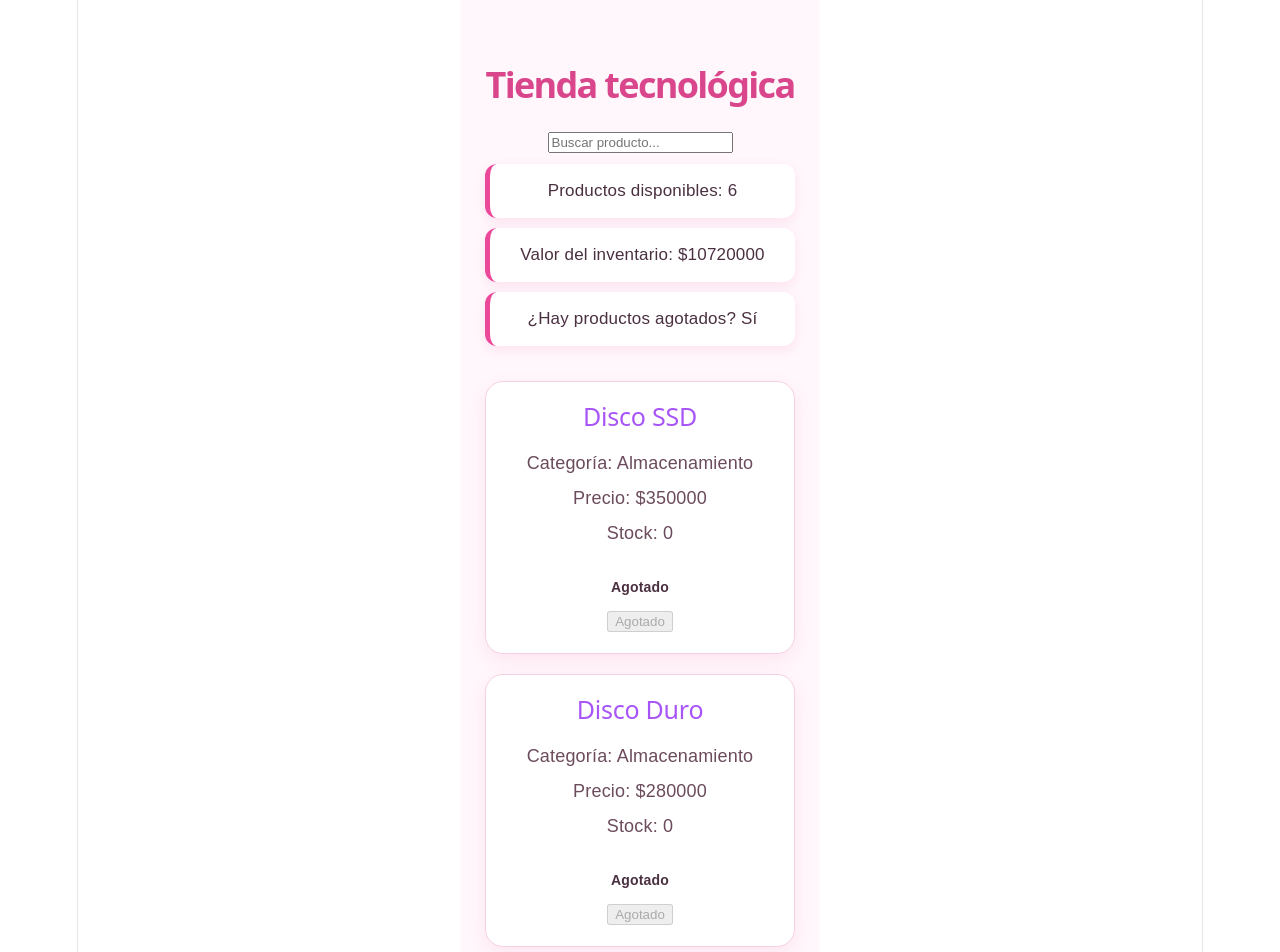
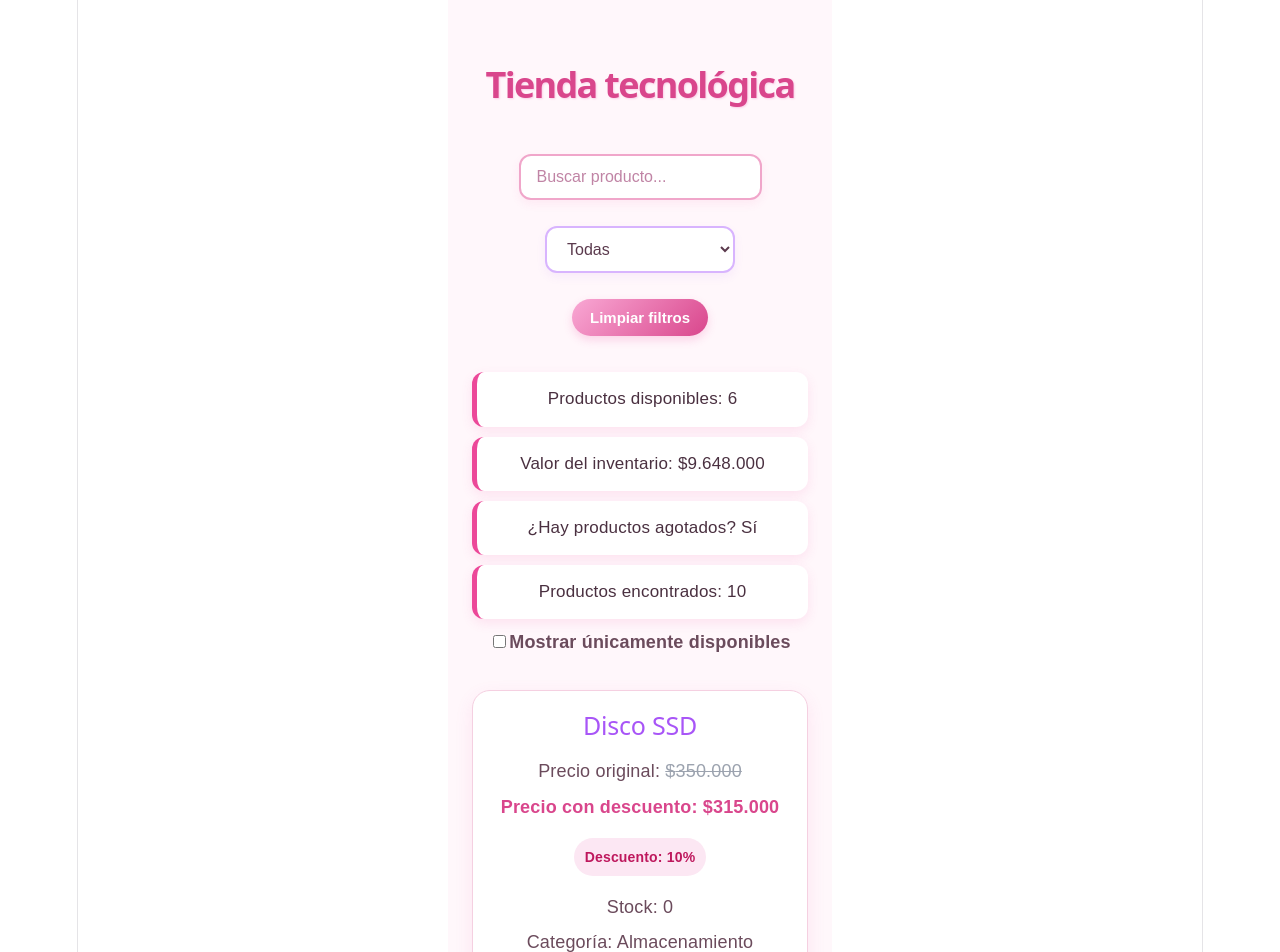
Before and after one commit to ch-Susa/react-js-ficha-3409609-Geidy-Susa, a React (Vite) app: page / in a window 1280 px wide. Shown: the top 952 px of the page. Built offline with nearby package versions, Linux system fonts and the light colour scheme.

Commit message:
feat: agregar filtros interactivos al catalogo

```diff
--- a/src/App.css
+++ b/src/App.css
@@ -1,245 +1,223 @@
-/* ==============================
-   ESTILO GENERAL
-================================= */
-
 .contenedor {
   max-width: 1100px;
   margin: 0 auto;
   padding: 40px 24px;
-
   font-family: Arial, sans-serif;
-
   background: #fff7fb;
-
   min-height: 100vh;
-
   color: #4a3040;
 }
 
-
-/* ==============================
-   TÍTULO PRINCIPAL
-================================= */
-
 .contenedor h1 {
   text-align: center;
-
   margin-bottom: 30px;
-
   color: #d9468c;
-
   font-size: 36px;
-
   font-weight: bold;
+  text-shadow: 1px 1px 2px #fbcfe8;
 }
 
+.contenedor input[type="text"] {
+  padding: 12px 16px;
+  border: 2px solid #f0a6ca;
+  border-radius: 12px;
+  background: #ffffff;
+  color: #5b3a4d;
+  font-size: 16px;
+  outline: none;
+  transition: 0.2s ease;
+  box-shadow: 0 4px 10px rgba(236, 72, 153, 0.08);
+}
 
-/* ==============================
-   INFORMACIÓN
-================================= */
+.contenedor input[type="text"]:focus {
+  border-color: #d9468c;
+  box-shadow: 0 0 0 3px rgba(236, 72, 153, 0.15);
+}
+
+.contenedor input[type="text"]::placeholder {
+  color: #c084a5;
+}
+
+.filtro-categoria,
+.contenedor select {
+  padding: 12px 16px;
+  border: 2px solid #d8b4fe;
+  border-radius: 12px;
+  background: #ffffff;
+  color: #5b3a4d;
+  font-size: 16px;
+  cursor: pointer;
+  outline: none;
+  transition: 0.2s ease;
+  box-shadow:0 4px 10px rgba(168, 85, 247, 0.08);
+}
+
+.filtro-categoria:hover,
+.contenedor select:hover {
+  border-color: #a855f7;
+}
+
+.filtro-categoria:focus,
+.contenedor select:focus {
+  border-color: #a855f7;
+  box-shadow: 0 0 0 3px rgba(168, 85, 247, 0.15);
+}
+
+.btn-limpiar {
+  padding: 10px 18px;
+  border: none;
+  border-radius: 20px;
+  background:linear-gradient(135deg, #f9a8d4, #d9468c);
+  color: #ffffff;
+  font-size: 15px;
+  font-weight: bold;
+  cursor: pointer;
+  box-shadow:0 4px 10px rgba(236, 72, 153, 0.20);
+  transition:
+    transform 0.2s ease,
+    box-shadow 0.2s ease,
+    background 0.2s ease;
+}
+
+.btn-limpiar:hover {
+  background:
+    linear-gradient(135deg, #ec4899, #c02678);
+  transform: translateY(-2px);
+  box-shadow:0 7px 15px rgba(236, 72, 153, 0.25);
+}
+
+.btn-limpiar:active {
+  transform: scale(0.96);
+}
 
 .contenedor > p {
   background: #ffffff;
-
   padding: 14px 18px;
-
   margin: 10px 0;
-
   border-radius: 12px;
-
   border-left: 5px solid #ec4899;
-
-  box-shadow: 0 4px 12px rgba(236, 72, 153, 0.12);
-
+  box-shadow:0 4px 12px rgba(236, 72, 153, 0.12);
   font-size: 17px;
 }
 
+.contenedor label {
+  color: #6b4b5c;
+  font-weight: 600;
+  cursor: pointer;
+}
 
-/* ==============================
-   SECCIONES
-================================= */
+.contenedor label input[type="checkbox"] {
+  accent-color: #d9468c;
+  cursor: pointer;
+}
 
 .contenedor section {
   margin-top: 35px;
 }
 
-
 .contenedor section h2 {
   color: #a855f7;
-
   margin-bottom: 18px;
-
   font-size: 25px;
 }
 
-
-/* ==============================
-   PRODUCTOS
-================================= */
-
 .productos {
   display: grid;
-
-  grid-template-columns:
-    repeat(auto-fit, minmax(220px, 1fr));
-
+  grid-template-columns: repeat(auto-fit, minmax(220px, 1fr));
   gap: 20px;
 }
 
-
-/* ==============================
-   TARJETAS DE PRODUCTOS
-================================= */
-
 .producto-card {
+  position: relative;
   border: 1px solid #f5d0e1;
-
   border-radius: 18px;
-
   padding: 20px;
-
   background: #ffffff;
-
-  box-shadow:
-    0 6px 18px rgba(236, 72, 153, 0.10);
-
+  box-shadow:0 6px 18px rgba(236, 72, 153, 0.10);
   transition:
     transform 0.2s ease,
-    box-shadow 0.2s ease;
+    box-shadow 0.2s ease,
+    border-color 0.2s ease;
 }
-
 
 .producto-card:hover {
   transform: translateY(-5px);
-
-  box-shadow:
-    0 12px 25px rgba(236, 72, 153, 0.18);
+  border-color: #f0a6ca;
+  box-shadow:0 12px 25px rgba(236, 72, 153, 0.18);
 }
-
-
-/* ==============================
-   NOMBRE DEL PRODUCTO
-================================= */
 
 .producto-card h2 {
   margin-top: 0;
-
   margin-bottom: 15px;
-
   color: #c02678;
-
   font-size: 21px;
 }
 
-
-/* ==============================
-   INFORMACIÓN DEL PRODUCTO
-================================= */
-
 .producto-card p {
   margin: 9px 0;
-
   color: #6b4b5c;
 }
 
-
-/* ==============================
-   ESTADO DEL PRODUCTO
-================================= */
-
-.producto-card strong {
-  display: inline-block;
-
-  margin-top: 12px;
-
-  padding: 7px 12px;
-
-  border-radius: 20px;
-
-  font-size: 14px;
+.producto-card s {
+  color: #9ca3af;
 }
 
+.producto-card .precio-descuento {
+  color: #d9468c;
+  font-size: 18px;
+  font-weight: bold;
+}
 
-/* PRODUCTO DISPONIBLE */
+.producto-card .descuento {
+  display: inline-block;
+  padding: 6px 11px;
+  border-radius: 20px;
+  background: #fce7f3;
+  color: #be185d;
+  font-size: 14px;
+  font-weight: bold;
+}
+
+.producto-card .disponible,
+.producto-card .agotado {
+  display: inline-block;
+  margin-top: 12px;
+  padding: 7px 12px;
+  border-radius: 20px;
+  font-size: 14px;
+  font-weight: bold;
+}
 
 .producto-card .disponible {
   background: #fce7f3;
-
   color: #be185d;
 }
 
-
-/* PRODUCTO AGOTADO */
-
 .producto-card .agotado {
   background: #ede9fe;
-
   color: #7c3aed;
 }
 
-
-/* ==============================
-   FILTRO DE CATEGORÍA
-================================= */
-
-.filtro-categoria {
-  width: 100%;
-
-  max-width: 350px;
-
-  padding: 12px 16px;
-
-  margin-bottom: 10px;
-
-  border: 2px solid #f0a6ca;
-
-  border-radius: 12px;
-
+.productos > p {
+  padding: 20px;
+  border-radius: 15px;
   background: #ffffff;
-
-  color: #5b3a4d;
-
-  font-size: 16px;
-
-  cursor: pointer;
-
-  outline: none;
-
-  transition: 0.2s ease;
+  color: #a855f7;
+  text-align: center;
+  box-shadow:
+    0 5px 15px rgba(168, 85, 247, 0.10);
 }
 
-
-.filtro-categoria:hover {
-  border-color: #d9468c;
-}
-
-
-.filtro-categoria:focus {
-  border-color: #d9468c;
-
-  box-shadow:
-    0 0 0 3px rgba(236, 72, 153, 0.15);
-}
-
-
-/* ==============================
-   VERSIÓN PARA CELULAR
-================================= */
-
 @media (max-width: 600px) {
-
   .contenedor {
     padding: 25px 15px;
   }
-
   .contenedor h1 {
     font-size: 28px;
   }
-
   .productos {
     grid-template-columns: 1fr;
   }
-
   .filtro-categoria {
     max-width: 100%;
   }
--- a/src/App.jsx
+++ b/src/App.jsx
@@ -1,62 +1,169 @@
 import ProductoCard from './components/ProductoCard';
 import { productos } from './data/productos';
 import './App.css';
-import { useState } from 'react';
+import { useState } from "react";
 
 function App() {
-  const [busqueda, setBusqueda] = useState('');
 
-  const disponibles = productos.filter(
+  const [busqueda, setBusqueda] = useState("");
+  const [soloDisponibles, setSoloDisponibles] = useState(false);
+  const [categoria, setCategoria] = useState("Todas");
+
+  // Descuento utilizando map()
+  const productosConDescuento = productos.map(producto => ({
+    ...producto,
+    descuento: 10,
+    precioFinal: producto.precio * 0.90
+  }));
+
+  const disponibles = productosConDescuento.filter(
     producto => producto.stock > 0
   );
 
-  const valorInventario = productos.reduce(
-    (total, producto) => total + producto.precio * producto.stock,
+  const valorInventario = productosConDescuento.reduce(
+    (total, producto) =>
+      total + producto.precioFinal * producto.stock,
     0
   );
 
-  const hayAgotados = productos.some(
+  const hayAgotados = productosConDescuento.some(
     producto => producto.stock === 0
   );
 
-  const productosFiltrados = productos.filter(producto =>
-    producto.nombre.toLowerCase().includes(busqueda.toLowerCase())
-  );
+  const productosFiltrados = productosConDescuento.filter(producto => {
 
+    const coincideNombre =
+      producto.nombre
+        .toLowerCase()
+        .includes(busqueda.toLowerCase());
 
+    const coincideCategoria =
+      categoria === "Todas" ||
+      producto.categoria === categoria;
+
+    const coincideStock =
+      !soloDisponibles ||
+      producto.stock > 0;
+
+    return (
+      coincideNombre &&
+      coincideCategoria &&
+      coincideStock
+    );
+  });
+
+  // Limpiar filtros
+  const limpiarFiltros = () => {
+    setBusqueda("");
+    setCategoria("Todas");
+    setSoloDisponibles(false);
+  };
 
   return (
     <main className="contenedor">
 
       <h1>Tienda tecnológica</h1>
 
+      <br />
+
       <input
         type="text"
         placeholder="Buscar producto..."
         value={busqueda}
-        onChange={(evento) => setBusqueda(evento.target.value)}
+        onChange={(evento) => {
+          setBusqueda(evento.target.value);
+        }}
       />
+
+      <br /><br />
+
+      <select
+        value={categoria}
+        onChange={(evento) =>
+          setCategoria(evento.target.value)
+        }
+      >
+
+        <option value="Todas">Todas</option>
+        <option value="Accesorios">Accesorios</option>
+        <option value="Almacenamiento">Almacenamiento</option>
+        <option value="Audio">Audio</option>
+        <option value="Oficina">Oficina</option>
+        <option value="Pantallas">Pantallas</option>
+        <option value="Perifericos">Periféricos</option>
+        <option value="Componentes">Componentes</option>
+        <option value="Fabricación aditiva">
+          Fabricación aditiva
+        </option>
+
+      </select>
+
+      <br /><br />
+
+      {/* BOTÓN LIMPIAR FILTROS */}
+      <button
+        className="btn-limpiar"
+        onClick={limpiarFiltros}
+      >
+        Limpiar filtros
+      </button>
+
+      <br /><br />
 
       <p>Productos disponibles: {disponibles.length}</p>
 
-      <p>Valor del inventario: ${valorInventario}</p>
+      <p>
+        Valor del inventario: $
+        {valorInventario.toLocaleString("es-CO")}
+      </p>
 
       <p>
-        ¿Hay productos agotados? {hayAgotados ? 'Sí' : 'No'}
+        ¿Hay productos agotados?{" "}
+        {hayAgotados ? "Sí" : "No"}
       </p>
 
+      <p>
+        Productos encontrados: {productosFiltrados.length}
+      </p>
+
+      <label>
+        <input
+          type="checkbox"
+          checked={soloDisponibles}
+          onChange={(evento) =>
+            setSoloDisponibles(evento.target.checked)
+          }
+        />
+
+        Mostrar únicamente disponibles
+      </label>
+
       <section className="productos">
+
         {productosFiltrados.map(producto => (
           <ProductoCard
             key={producto.id}
             producto={producto}
           />
         ))}
-{
-  productosFiltrados.length === 0
-    ? <p>No se encontraron productos.</p>
-    : null
-}
+
+        {productosFiltrados.length === 0 && (
+          <p>No se encontraron productos.</p>
+        )}
+
+      </section>
+
+      <section className="productos">
+
+        <h2>Productos disponibles</h2>
+
+        {disponibles.map(producto => (
+          <ProductoCard
+            key={producto.id}
+            producto={producto}
+          />
+        ))}
+
       </section>
 
     </main>
--- a/src/components/ProductoCard.jsx
+++ b/src/components/ProductoCard.jsx
@@ -1,40 +1,46 @@
 function ProductoCard({ producto }) {
-  const {
-    nombre,
-    precio,
-    categoria,
-    stock
-  } = producto;
 
-  const estado =
-    stock > 0
-      ? "Disponible"
-      : "Agotado";
-
-  const mostrarProducto = () => {
-    alert(`Seleccionaste ${nombre}`);
+  const formatearPrecio = precio => {
+    return precio.toLocaleString("es-CO");
   };
 
   return (
     <article className="producto-card">
-      <h2>{nombre}</h2>
 
-      <p>Categoría: {categoria}</p>
+      <h2>{producto.nombre}</h2>
 
-      <p>Precio: ${precio}</p>
+      <p>
+        Precio original:{" "}
+        <s>${formatearPrecio(producto.precio)}</s>
+      </p>
 
-      <p>Stock: {stock}</p>
+      <p className="precio-descuento">
+        Precio con descuento: $
+        {formatearPrecio(producto.precioFinal)}
+      </p>
 
-      <strong>{estado}</strong>
+      <p className="descuento">
+        Descuento: {producto.descuento}%
+      </p>
 
-      <br />
+      <p>
+        Stock: {producto.stock}
+      </p>
 
-      <button
-        onClick={mostrarProducto}
-        disabled={stock === 0}
-      >
-        {stock > 0 ? "Ver producto" : "Agotado"}
-      </button>
+      <p>
+        Categoría: {producto.categoria}
+      </p>
+
+      {producto.stock > 0 ? (
+        <p className="disponible">
+          Disponible
+        </p>
+      ) : (
+        <p className="agotado">
+          Agotado
+        </p>
+      )}
+
     </article>
   );
 }
```
